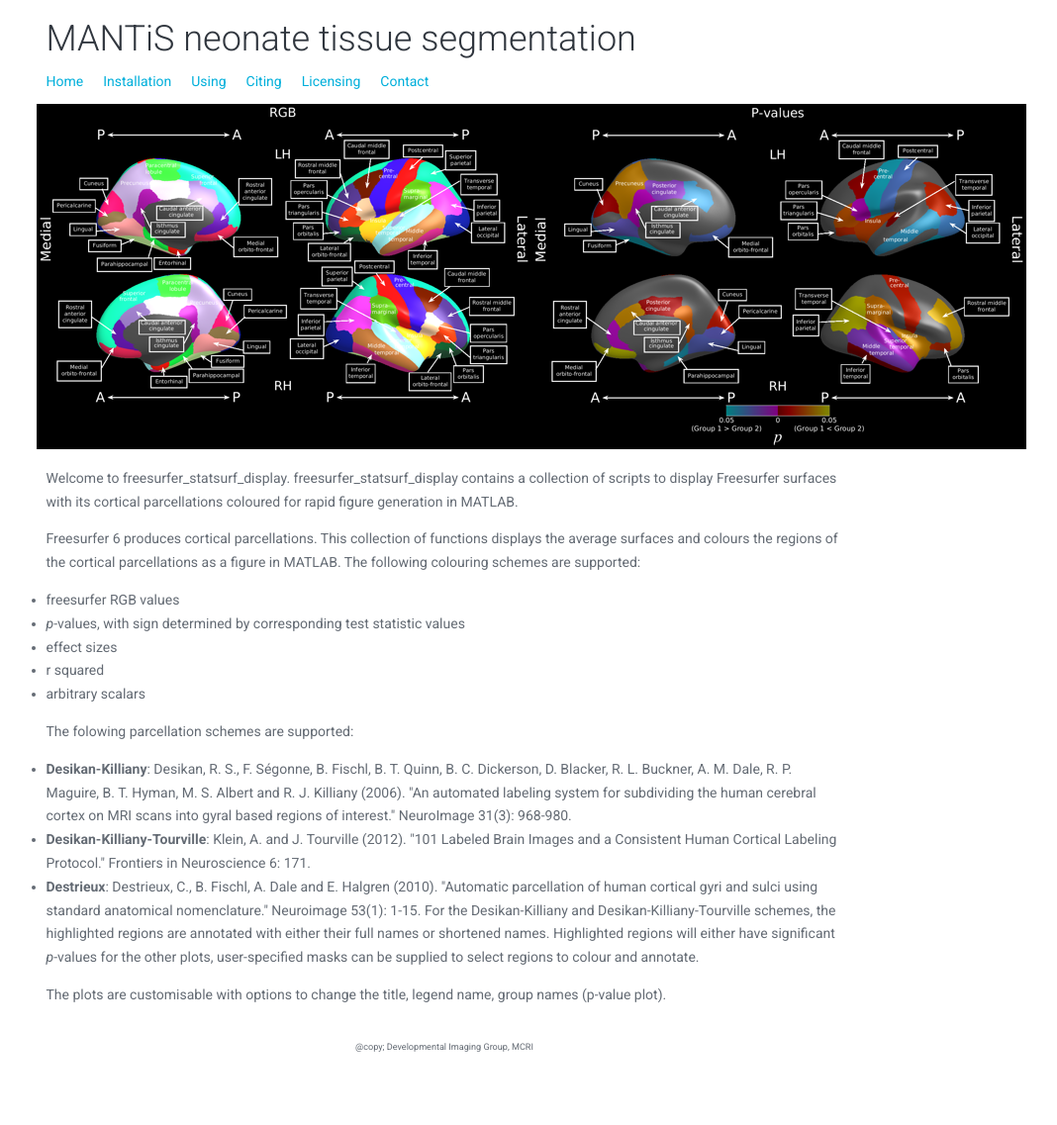
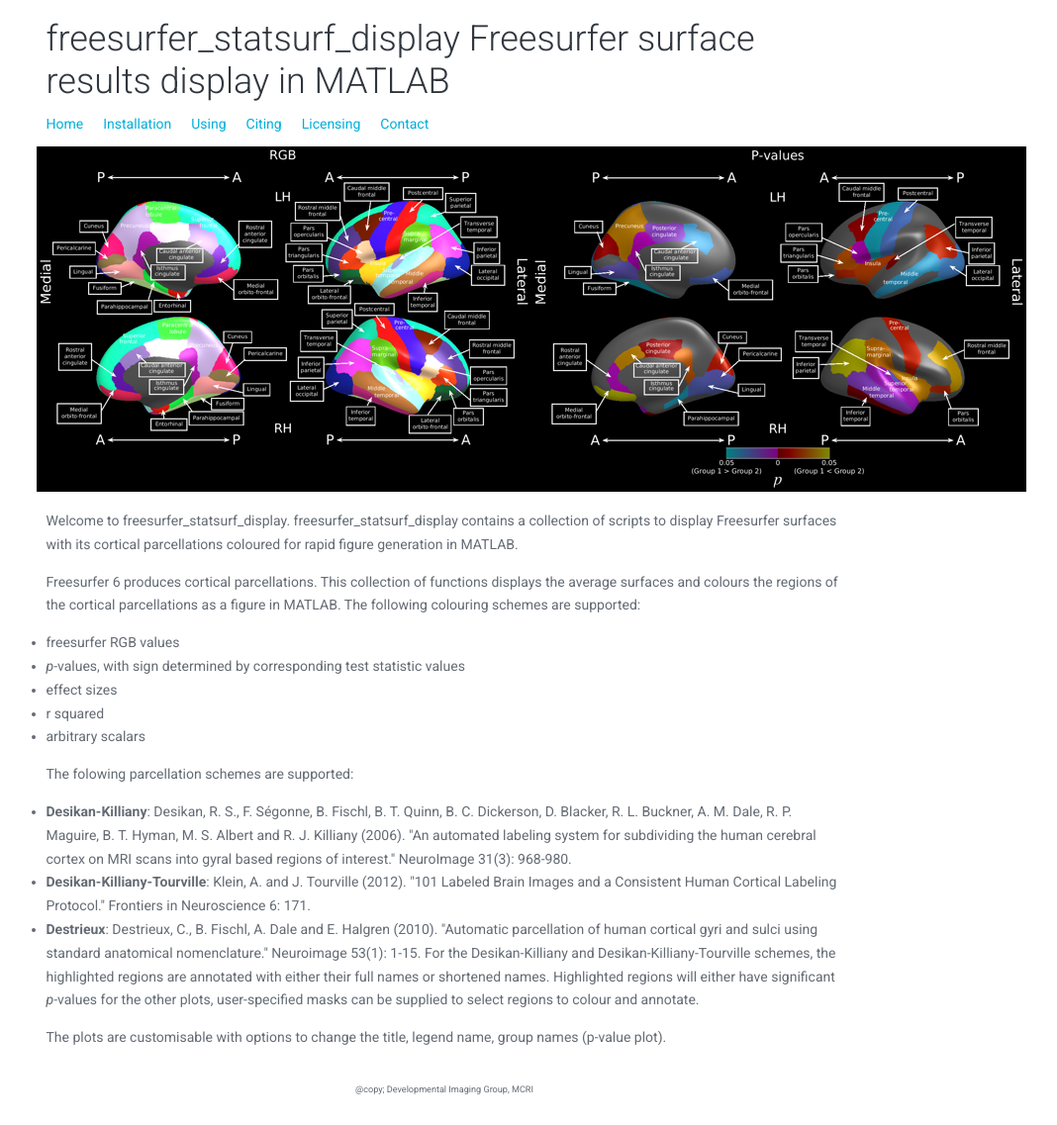
Before and after one commit to DevelopmentalImagingMCRI/freesurfer_statsurf_display, a Jekyll site: the page built from index.html, in a window 1280 px wide. Shown: the whole page at 99% size, without its empty margins (191-1259 px from the left). Built offline with Jekyll 4.4.1, drawn with Linux system fonts in a browser that asks for light colours; before the commit the page ends 1093 px from its top, so only the background shows below that.

Commit message:
mantis changes

```diff
--- a/_layouts/default.html
+++ b/_layouts/default.html
@@ -12,7 +12,7 @@
   <div id="main">
 
     <header>
-      <h1> MANTiS neonate tissue segmentation </h1>
+      <h1> freesurfer_statsurf_display Freesurfer surface results display in MATLAB </h1>
     </header>
 
     <nav role="navigation">
```
